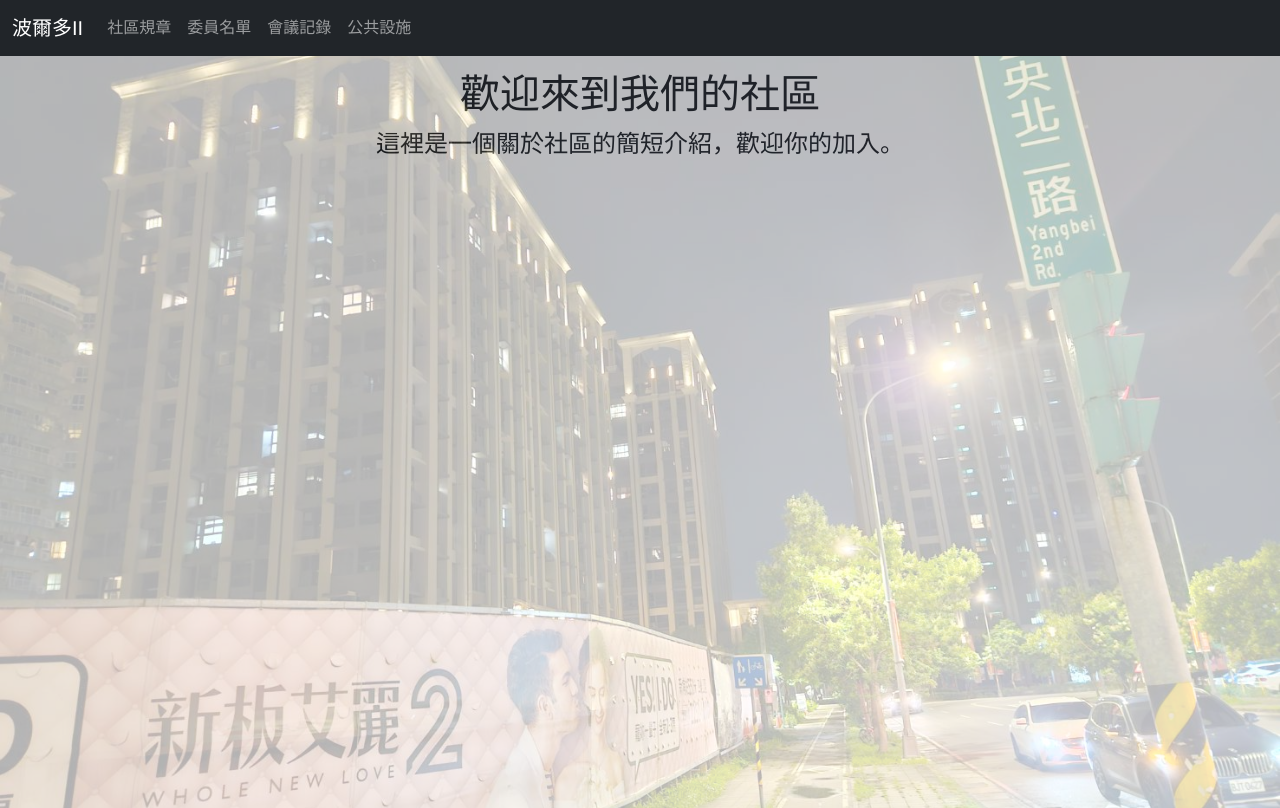
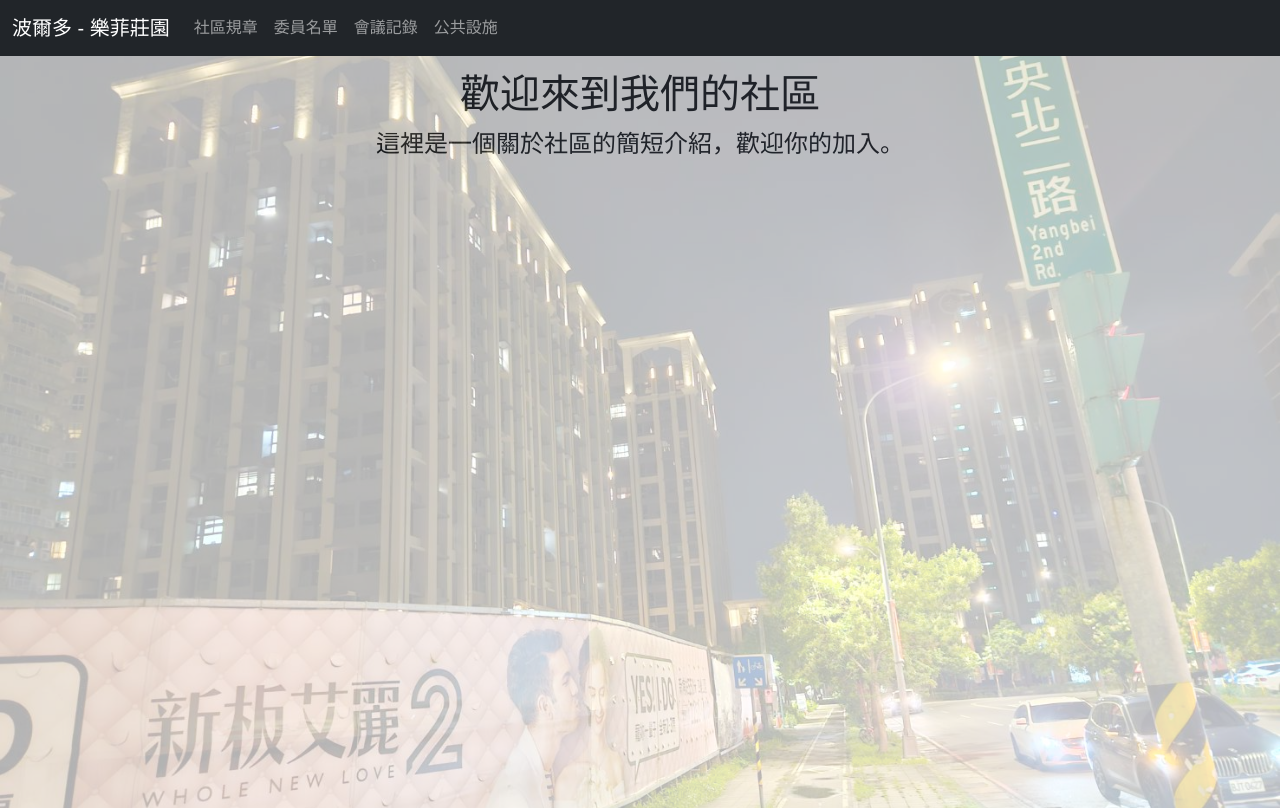
Before and after one commit to joechiboo/bordeaux-ii, a Vue app: page / in a window 1280 px wide. Built offline with nearby package versions, Linux system fonts and the light colour scheme.

Commit message:
波爾多II 更名為 波爾多 - 樂菲莊園

```diff
--- a/src/components/AppNavbar.vue
+++ b/src/components/AppNavbar.vue
@@ -1,7 +1,7 @@
 <template>
 	<nav class="navbar navbar-expand-lg navbar-dark bg-dark">
 		<div class="container-fluid">
-			<router-link class="navbar-brand" to="/welcome">波爾多II</router-link>
+			<router-link class="navbar-brand" to="/welcome">波爾多 - 樂菲莊園</router-link>
 			<button
 				class="navbar-toggler"
 				type="button"
--- a/src/router/index.js
+++ b/src/router/index.js
@@ -46,7 +46,7 @@ const router = createRouter({
 
 router.beforeEach((to, from, next) => {
 	if (to.meta.title) {
-		document.title = '波爾多二期 - 模範社區' + ' | ' + to.meta.title;
+		document.title = '波爾多樂菲莊園 - 模範社區' + ' | ' + to.meta.title;
 	}
 	next();
 });
```
